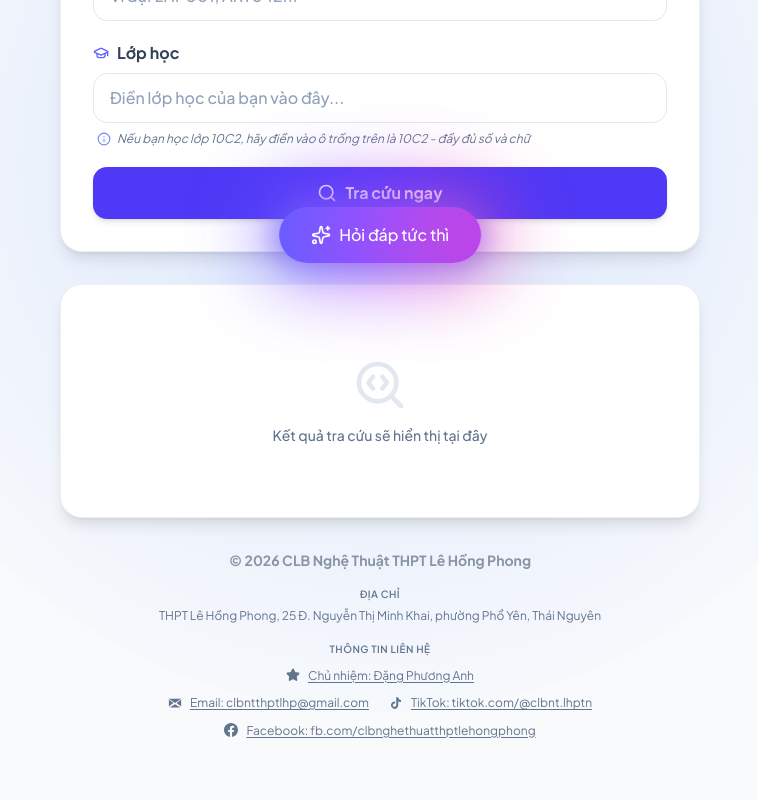
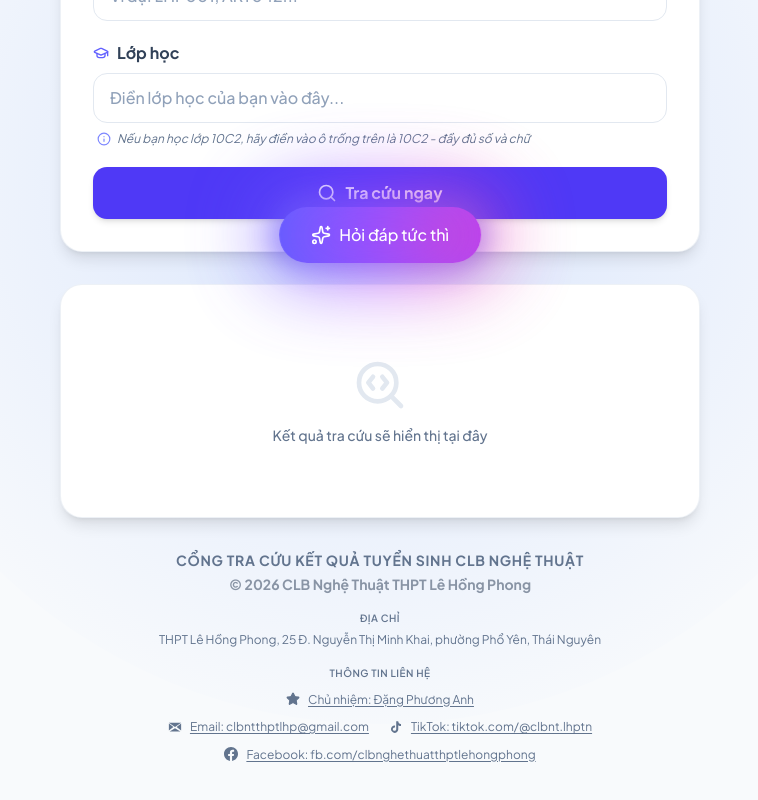
Before and after one commit to dartwhen/tracuu-clbnt, a Next.js app: page / in a window 1280 px wide. Shown: the part 497-1297 px from the top of the page, without its empty margins (260-1018 px from the left). Built offline with nearby package versions, Linux system fonts and the light colour scheme.

Commit message:
feat: enhance footer with new title and structured layout
Co-authored-by: dartwhen <308029873+dartwhen@users.noreply.github.com>

```diff
--- a/app/page.tsx
+++ b/app/page.tsx
@@ -59,7 +59,14 @@ export default function Page() {
 
         {/* Footer */}
         <footer className="text-center text-xs text-slate-400 leading-relaxed pb-6 space-y-4 w-full">
-          <p className="text-sm font-bold text-slate-600 opacity-60">© 2026 CLB Nghệ Thuật THPT Lê Hồng Phong</p>
+          <div className="space-y-1">
+  <p className="text-sm font-bold text-slate-500 uppercase tracking-wider">
+    CỔNG TRA CỨU KẾT QUẢ TUYỂN SINH CLB NGHỆ THUẬT
+  </p>
+  <p className="text-sm font-bold text-slate-600 opacity-60">
+    © 2026 CLB Nghệ Thuật THPT Lê Hồng Phong
+  </p>
+</div>
 
           {/* Address */}
           <div className="space-y-1">
```
